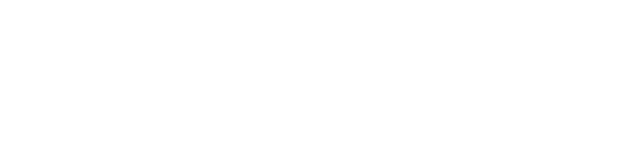
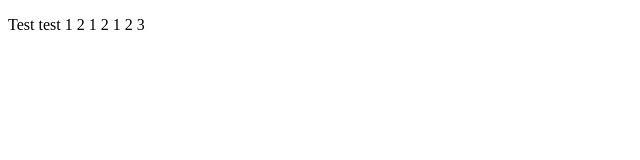
Before and after one commit to ryandufault/Prometheus, a plain HTML site: page index.html in a window 1280 px wide. Shown: the whole page, without its empty margins (0-640 px from the left). Drawn offline with Linux system fonts and the light colour scheme.

Commit message:
Update index.html

```diff
--- a/index.html
+++ b/index.html
@@ -6,6 +6,6 @@
     <title>Document</title>
 </head>
 <body>
-
+    <p>Test test 1 2 1 2 1 2 3</p>
 </body>
 </html>
```
